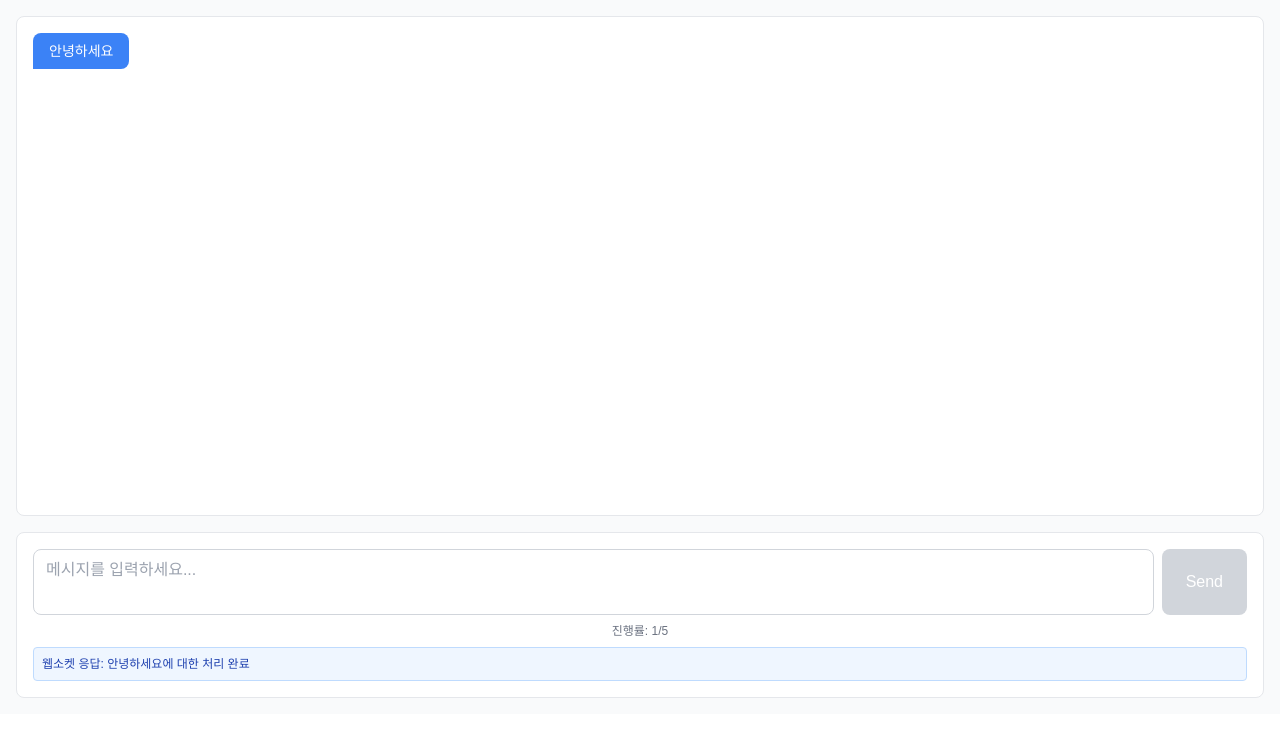
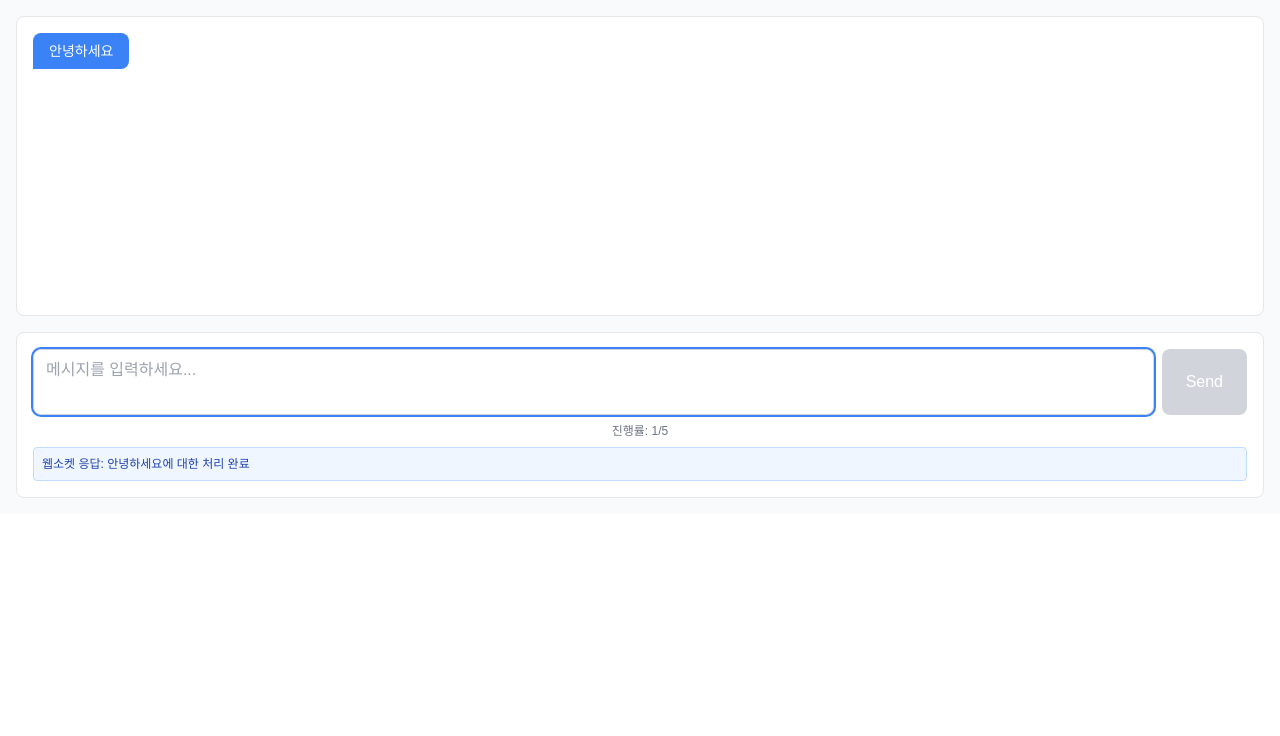
Before and after one commit to ipadorusa/audio-chat, a Next.js app: page /chat in a window 1280 px wide. Shown: the top 736 px of the page. Built offline with nearby package versions, Linux system fonts and the light colour scheme; no server answers.

Commit message:
feat(chat): 기능 추가

```diff
--- a/src/app/chat/Chat.tsx
+++ b/src/app/chat/Chat.tsx
@@ -1,5 +1,5 @@
 "use client"
-import React, { useState, useEffect, useCallback } from 'react'
+import React, { useState, useEffect, useCallback, useMemo, useRef } from 'react'
 
 // 타입 정의
 type ChatMessage = { type: "question" | 'answer', text: string }
@@ -108,7 +108,7 @@ const saveChatData = async ({
 }
 
 // 채팅 메시지 컴포넌트
-const ChatMessage = ({
+const ChatMessage = React.memo(({
   message,
   index,
   isCurrentQuestion,
@@ -122,7 +122,7 @@ const ChatMessage = ({
   const isQuestion = message.type === 'question'
   const isCurrent = isCurrentQuestion(index)
 
-  const getMessageClasses = () => {
+  const messageClasses = useMemo(() => {
     if (isQuestion) {
       return isCurrent
         ? 'bg-blue-500 text-white rounded-br-lg rounded-tl-lg rounded-tr-lg'
@@ -130,11 +130,11 @@ const ChatMessage = ({
     } else {
       return 'bg-green-500 text-white rounded-bl-lg rounded-tl-lg rounded-tr-lg'
     }
-  }
+  }, [isQuestion, isCurrent])
 
   return (
     <div className={`flex ${isQuestion ? 'justify-start' : 'justify-end'}`}>
-      <div className={`max-w-xs lg:max-w-md px-4 py-2 ${getMessageClasses()}`}>
+      <div className={`max-w-xs lg:max-w-md px-4 py-2 ${messageClasses}`}>
         <p className="text-sm">{message.text}</p>
         {isQuestion && isCurrent && isWebSocketActive && (
           <div className="flex items-center mt-1">
@@ -145,10 +145,12 @@ const ChatMessage = ({
       </div>
     </div>
   )
-}
+})
+
+ChatMessage.displayName = 'ChatMessage'
 
 // 완료 메시지 컴포넌트
-const CompletionMessage = ({
+const CompletionMessage = React.memo(({
   isSaving,
   saveStatus
 }: {
@@ -163,48 +165,73 @@ const CompletionMessage = ({
       {saveStatus === 'error' && <p className="text-xs mt-1 text-red-600">❌ 저장 실패</p>}
     </div>
   </div>
-)
+))
+
+CompletionMessage.displayName = 'CompletionMessage'
 
 // 입력 폼 컴포넌트
-const ChatInput = ({
+const ChatInput = React.memo(({
   inputValue,
   setInputValue,
   handleSend,
-  isWebSocketActive
+  isInputDisabled,
+  getInputPlaceholder,
+  isSendButtonDisabled
 }: {
   inputValue: string
   setInputValue: (value: string) => void
   handleSend: () => void
-  isWebSocketActive: boolean
-}) => (
-  <div className="flex space-x-2">
-    <textarea
-      value={inputValue}
-      onChange={(e) => setInputValue(e.target.value)}
-      className="flex-1 border border-gray-300 rounded-lg px-3 py-2 focus:outline-none focus:ring-2 focus:ring-blue-500 resize-none disabled:bg-gray-100 disabled:cursor-not-allowed"
-      rows={2}
-      placeholder={isWebSocketActive ? "웹소켓 통신 중..." : "메시지를 입력하세요..."}
-      disabled={isWebSocketActive}
-      onKeyDown={(e) => {
-        if (e.key === 'Enter' && !e.shiftKey && !isWebSocketActive) {
+  isInputDisabled: () => boolean
+  getInputPlaceholder: () => string
+  isSendButtonDisabled: () => boolean
+}) => {
+  const [isComposing, setIsComposing] = useState(false)
+  const textareaRef = useRef<HTMLTextAreaElement>(null)
+
+  const handleKeyDown = (e: React.KeyboardEvent<HTMLTextAreaElement>) => {
+    if (e.key === 'Enter' && !e.shiftKey && !isInputDisabled() && !isComposing) {
       e.preventDefault()
       handleSend()
     }
-      }}
+  }
+
+  // disabled 상태가 false로 변경될 때 포커스 주기
+  useEffect(() => {
+    if (!isInputDisabled() && textareaRef.current) {
+      textareaRef.current.focus()
+    }
+  }, [isInputDisabled])
+
+  return (
+    <div className="flex space-x-2">
+      <textarea
+        ref={textareaRef}
+        value={inputValue}
+        onChange={(e) => setInputValue(e.target.value)}
+        onCompositionStart={() => setIsComposing(true)}
+        onCompositionEnd={() => setIsComposing(false)}
+        className="flex-1 border border-gray-300 rounded-lg px-3 py-2 focus:outline-none focus:ring-2 focus:ring-blue-500 resize-none disabled:bg-gray-100 disabled:cursor-not-allowed"
+        rows={2}
+        placeholder={getInputPlaceholder()}
+        disabled={isInputDisabled()}
+        onKeyDown={handleKeyDown}
       />
       <button
         type="button"
         onClick={handleSend}
-      disabled={!inputValue.trim() || isWebSocketActive}
+        disabled={isSendButtonDisabled()}
         className="bg-blue-500 text-white px-6 py-2 rounded-lg hover:bg-blue-600 focus:outline-none focus:ring-2 focus:ring-blue-500 transition-colors disabled:bg-gray-300 disabled:cursor-not-allowed"
       >
         Send
       </button>
     </div>
   )
+})
+
+ChatInput.displayName = 'ChatInput'
 
 // 재시작 버튼 컴포넌트
-const RestartButton = ({
+const RestartButton = React.memo(({
   handleRestart,
   isSaving
 }: {
@@ -229,7 +256,9 @@ const RestartButton = ({
       새로 시작하기
     </button>
   </div>
-)
+))
+
+RestartButton.displayName = 'RestartButton'
 
 // 메인 Chat 컴포넌트
 export default function Chat() {
@@ -244,6 +273,32 @@ export default function Chat() {
   const [isWebSocketActive, setIsWebSocketActive] = useState(false)
   const [webSocketResult, setWebSocketResult] = useState<string>('')
 
+  // 스크롤 관련 ref
+  const chatListRef = useRef<HTMLDivElement>(null)
+
+  // 스크롤을 하단으로 이동시키는 함수
+  const scrollToBottom = useCallback(() => {
+    if (chatListRef.current) {
+      chatListRef.current.scrollTop = chatListRef.current.scrollHeight
+    }
+  }, [])
+
+  // 입력 필드 상태를 결정하는 함수들
+  const isInputDisabled = useCallback(() => {
+    return isWebSocketActive || isSaving || isCompleted
+  }, [isWebSocketActive, isSaving, isCompleted])
+
+  const getInputPlaceholder = useCallback(() => {
+    if (isWebSocketActive) return "웹소켓 통신 중..."
+    if (isSaving) return "저장 중..."
+    if (isCompleted) return "대화가 완료되었습니다"
+    return "메시지를 입력하세요..."
+  }, [isWebSocketActive, isSaving, isCompleted])
+
+  const isSendButtonDisabled = useCallback(() => {
+    return !inputValue.trim() || isInputDisabled()
+  }, [inputValue, isInputDisabled])
+
   // 현재 질문인지 확인하는 함수
   const isCurrentQuestion = useCallback((index: number) => {
     const questions = chatHistory.filter(chat => chat.type === 'question')
@@ -252,6 +307,13 @@ export default function Chat() {
 
     return chatHistory[index]?.type === 'question' && currentQuestionText === currentItemText
   }, [chatHistory, currentQuestionIndex])
+
+  // 진행률 계산 메모이제이션
+  const progressText = useMemo(() => {
+    return getProgress(currentQuestionIndex, questions.length)
+  }, [currentQuestionIndex, questions.length])
+
+
 
   // 상태 초기화 함수
   const resetState = useCallback(() => {
@@ -299,6 +361,11 @@ export default function Chat() {
     }
   }, [currentQuestionIndex, questions, chatHistory])
 
+  // 채팅 히스토리가 변경될 때마다 스크롤을 하단으로 이동
+  useEffect(() => {
+    scrollToBottom()
+  }, [chatHistory, scrollToBottom])
+
   // 답변 전송 핸들러
   const handleSend = useCallback(() => {
     if (inputValue.trim()) {
@@ -331,7 +398,10 @@ export default function Chat() {
   return (
     <div className="flex flex-col bg-gray-50 p-4">
       {/* 채팅 메시지 영역 */}
-      <div className="chat-list h-[500px] overflow-auto p-4 space-y-4 bg-white border border-gray-200 rounded-lg mb-4">
+      <div
+        ref={chatListRef}
+        className="chat-list h-[300px] overflow-auto p-4 space-y-4 bg-white border border-gray-200 rounded-lg mb-4"
+      >
         {chatHistory.map((message, index) => (
           <ChatMessage
             key={index}
@@ -354,7 +424,9 @@ export default function Chat() {
             inputValue={inputValue}
             setInputValue={setInputValue}
             handleSend={handleSend}
-            isWebSocketActive={isWebSocketActive}
+            isInputDisabled={isInputDisabled}
+            getInputPlaceholder={getInputPlaceholder}
+            isSendButtonDisabled={isSendButtonDisabled}
           />
         ) : (
           <RestartButton handleRestart={handleRestart} isSaving={isSaving} />
@@ -362,7 +434,7 @@ export default function Chat() {
 
         {!isCompleted && (
           <div className="mt-2 text-center text-gray-500 text-xs">
-            진행률: {getProgress(currentQuestionIndex, questions.length)}
+            진행률: {progressText}
           </div>
         )}
 
```
Lines whose indentation alone changed are shown as unchanged.
